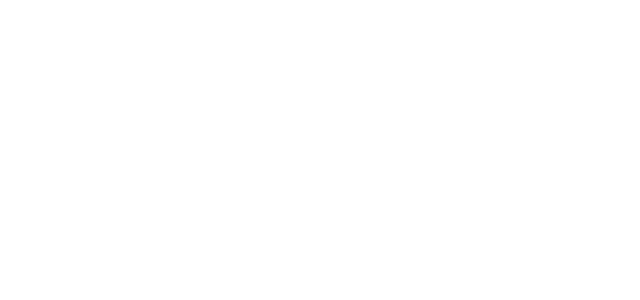
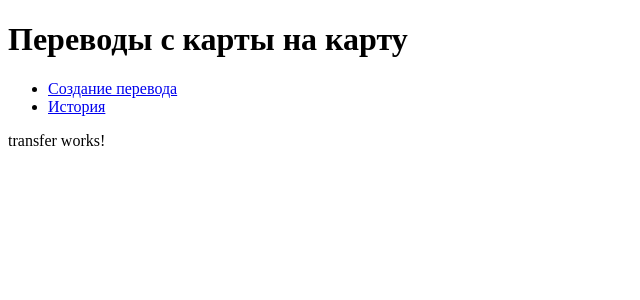
Before and after one commit to artem-mangilev/artsofte, an Angular app: page /transfer in a window 1280 px wide. Before the commit this address led to /. Shown: the top 300 px of the page, without its empty margins (0-640 px from the left). Built offline with nearby package versions, Linux system fonts and the light colour scheme.

Commit message:
Create pages and routes

```diff
--- a/src/app/app-routing.module.ts
+++ b/src/app/app-routing.module.ts
@@ -1,10 +1,30 @@
-import { NgModule } from '@angular/core';
-import { Routes, RouterModule } from '@angular/router';
+import { NgModule } from '@angular/core'
+import { Routes, RouterModule } from '@angular/router'
+import { HistoryComponent } from './history/history.component'
+import { TransferComponent } from './transfer/transfer.component'
 
-const routes: Routes = [];
+const routes: Routes = [
+  {
+    path: 'transfer',
+    component: TransferComponent,
+  },
+  {
+    path: 'history',
+    component: HistoryComponent,
+  },
+  {
+    path: '',
+    redirectTo: '/transfer',
+    pathMatch: 'full',
+  },
+  {
+    path: '**',
+    redirectTo: '/transfer',
+  },
+]
 
 @NgModule({
   imports: [RouterModule.forRoot(routes)],
-  exports: [RouterModule]
+  exports: [RouterModule],
 })
-export class AppRoutingModule { }
+export class AppRoutingModule {}
--- a/src/app/app.component.html
+++ b/src/app/app.component.html
@@ -1 +1,14 @@
+<h1>Переводы с карты на карту</h1>
+
+<nav>
+  <ul>
+    <li>
+      <a routerLink="/transfer">Создание перевода</a>
+    </li>
+    <li>
+      <a routerLink="/history">История</a>
+    </li>
+  </ul>
+</nav>
+
 <router-outlet></router-outlet>
--- a/src/app/app.module.ts
+++ b/src/app/app.module.ts
@@ -3,10 +3,14 @@
 
 import { AppRoutingModule } from './app-routing.module';
 import { AppComponent } from './app.component';
+import { TransferComponent } from './transfer/transfer.component';
+import { HistoryComponent } from './history/history.component';
 
 @NgModule({
   declarations: [
-    AppComponent
+    AppComponent,
+    TransferComponent,
+    HistoryComponent
   ],
   imports: [
     BrowserModule,
--- /dev/null
+++ b/src/app/history/history.component.html
@@ -0,0 +1 @@
+<p>history works!</p>
--- /dev/null
+++ b/src/app/history/history.component.ts
@@ -0,0 +1,15 @@
+import { Component, OnInit } from '@angular/core';
+
+@Component({
+  selector: 'app-history',
+  templateUrl: './history.component.html',
+  styleUrls: ['./history.component.scss']
+})
+export class HistoryComponent implements OnInit {
+
+  constructor() { }
+
+  ngOnInit(): void {
+  }
+
+}
--- /dev/null
+++ b/src/app/transfer/transfer.component.html
@@ -0,0 +1 @@
+<p>transfer works!</p>
--- /dev/null
+++ b/src/app/transfer/transfer.component.ts
@@ -0,0 +1,15 @@
+import { Component, OnInit } from '@angular/core';
+
+@Component({
+  selector: 'app-transfer',
+  templateUrl: './transfer.component.html',
+  styleUrls: ['./transfer.component.scss']
+})
+export class TransferComponent implements OnInit {
+
+  constructor() { }
+
+  ngOnInit(): void {
+  }
+
+}
```
Also changed, not shown: src/app/history/history.component.scss (added), src/app/transfer/transfer.component.scss (added), 2 other files (tests, documents, lock files or other folders).
